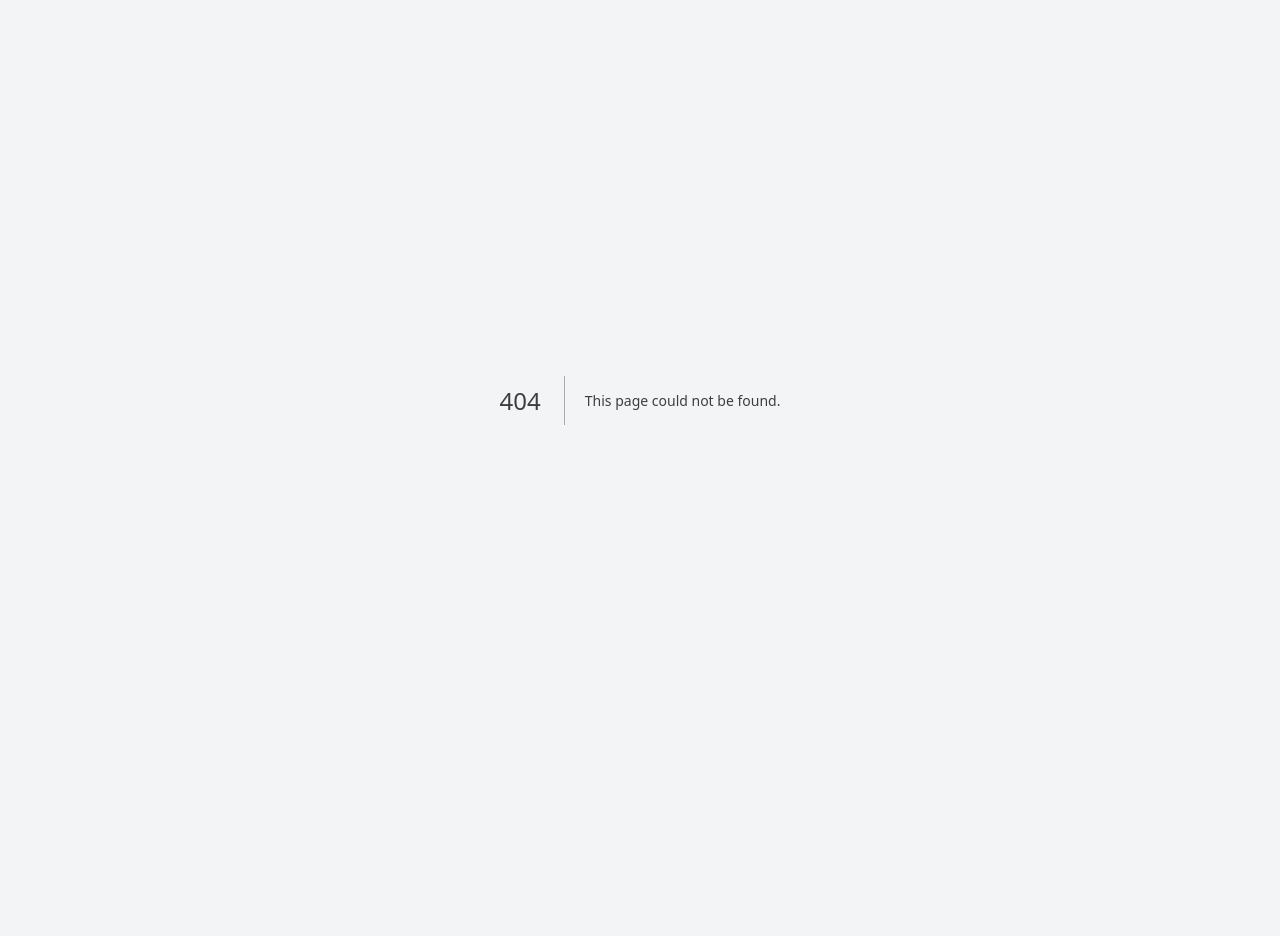
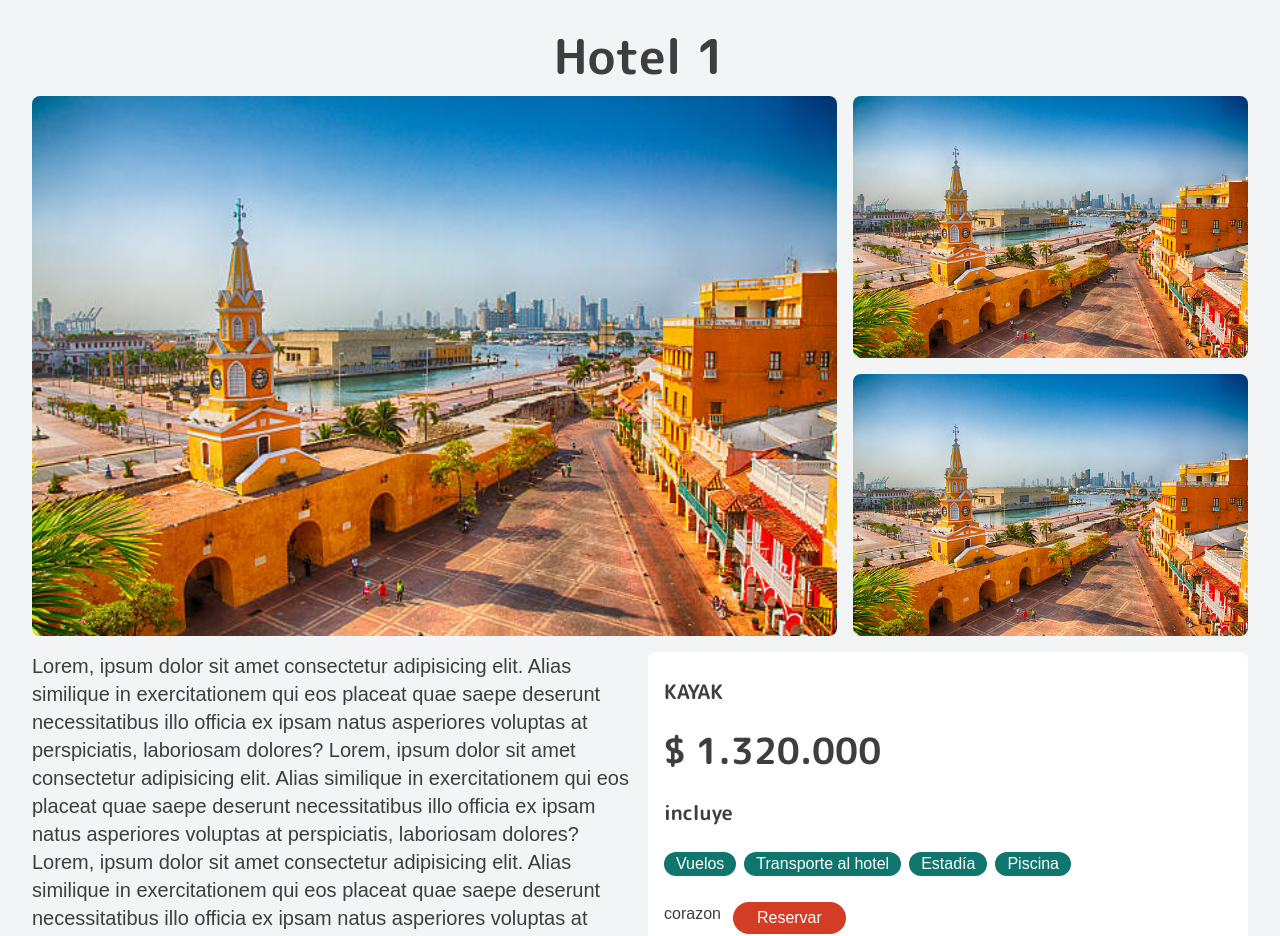
Before and after one commit to diegoquinfa/planni-front-nextjs, a Next.js app: page /detail in a window 1280 px wide. Before the commit this address had no page. Shown: the top 936 px of the page. Before the commit the page ends 800 px from the top, so only its background shows below. Built offline with nearby package versions, Linux system fonts and the light colour scheme; a web font is replaced by a local one.

Commit message:
feat: Hola P

```diff
--- /dev/null
+++ b/src/app/detail/page.jsx
@@ -0,0 +1,68 @@
+import Container from '@/components/general/Container'
+
+const page = () => {
+  return (
+    <Container>
+      <div className="flex w-auto flex-col items-center gap-4">
+        <h1 className="text-3xl font-bold sm:text-5xl ">Hotel 1</h1>
+        <div className="grid w-full grid-flow-row grid-cols-2 gap-2 md:grid-cols-3 md:gap-4">
+          <img
+            className="col-span-2 h-full w-full rounded-lg object-cover md:col-span-2 md:row-span-2"
+            src="img\destino-cartagena.jpg"
+            alt="destino"
+          />
+          <img
+            className="row-span-1 h-full w-full rounded-lg object-cover md:col-span-1"
+            src="img\destino-cartagena.jpg"
+            alt="destino"
+          />
+          <img
+            className="row-span-1 h-full w-full rounded-lg object-cover md:row-span-1"
+            src="img\destino-cartagena.jpg"
+            alt="destino"
+          />
+        </div>
+        <div className="grid grid-cols-2 gap-4 md:grid-cols-2">
+          <p className="sm:text-xl">
+            Lorem, ipsum dolor sit amet consectetur adipisicing elit. Alias
+            similique in exercitationem qui eos placeat quae saepe deserunt
+            necessitatibus illo officia ex ipsam natus asperiores voluptas at
+            perspiciatis, laboriosam dolores? Lorem, ipsum dolor sit amet
+            consectetur adipisicing elit. Alias similique in exercitationem qui
+            eos placeat quae saepe deserunt necessitatibus illo officia ex ipsam
+            natus asperiores voluptas at perspiciatis, laboriosam dolores?
+            Lorem, ipsum dolor sit amet consectetur adipisicing elit. Alias
+            similique in exercitationem qui eos placeat quae saepe deserunt
+            necessitatibus illo officia ex ipsam natus asperiores voluptas at
+            perspiciatis, laboriosam dolores?
+          </p>
+          <div className="grid items-center gap-2 rounded-lg bg-white p-4">
+            <p className="text-xl font-bold">KAYAK</p>
+            <h2 className="text-4xl font-bold">$ 1.320.000</h2>
+            <p className="text-xl font-bold">incluye</p>
+            <div className="flex items-center gap-2">
+              <p className="rounded-full bg-teal-700 px-3 text-white">Vuelos</p>
+              <p className="rounded-full bg-teal-700 px-3 text-white">
+                Transporte al hotel
+              </p>
+              <p className="rounded-full bg-teal-700 px-3 text-white">
+                Estadía
+              </p>
+              <p className="rounded-full bg-teal-700 px-3 text-white">
+                Piscina
+              </p>
+            </div>
+            <div className="flex flex-row gap-3">
+              <p>corazon</p>
+              <button className="rounded-3xl bg-brand px-6 py-1 text-white duration-300 hover:bg-brand-light hover:bg-red-900">
+                Reservar
+              </button>
+            </div>
+          </div>
+        </div>
+      </div>
+    </Container>
+  )
+}
+
+export default page
```
